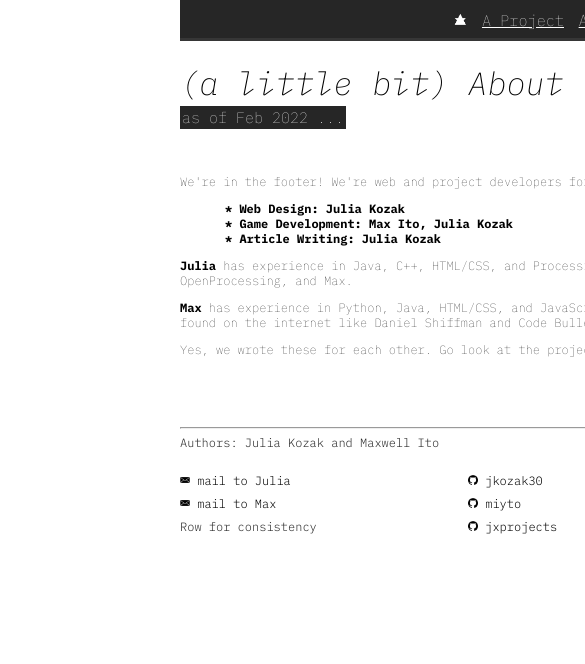
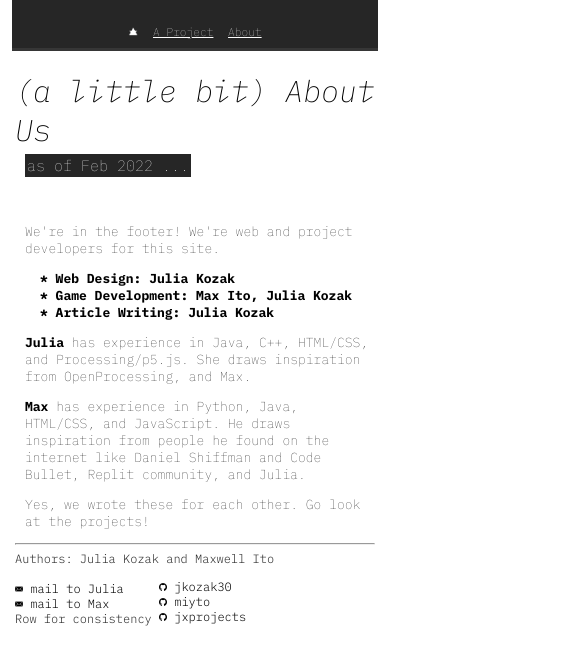
Before and after one commit to jxprojects/about, a plain HTML site: page index.html in a window 390 px wide. Shown: the top 664 px of the page, 585 px wide, since content can reach past the window. Drawn offline with Linux system fonts and the light colour scheme.

Commit message:
plaisndsi

```diff
--- a/styles.css
+++ b/styles.css
@@ -127,3 +127,105 @@ footer a {
 #xtra {
     margin-top: 8px;
 }
+
+
+
+
+@media screen and (max-width:600px) {
+    body {
+        margin: 0;
+        padding: 0;
+        font-family: 'IBM Plex Mono', monospace;
+        background-color: white;
+        background-size: cover;
+        width:auto;
+    }
+
+    .sel {
+        padding: 0;
+        margin: 0;
+        margin-top: 0px;
+        text-align: center;
+        background-color: rgb(1, 1, 1, 0.85);
+        margin-left: 3%;
+        margin-right: 3%;
+        padding-top: 20px;
+    }
+    .sel a {
+        font-size: 70%;
+    }
+    .sel button {
+        font-size: 70%;
+    }
+    .sel img {
+        max-width: 10px;
+    }
+    .main h1 {
+        margin-left: 15px;
+        font-size: 30px;
+    }
+    .main p {
+        font-size: 13px;
+        margin-right: 15px;
+        margin-left: 25px;
+    }
+    .main .bigtab {
+        margin-left: 40px;
+    }
+    .main .da {
+        margin-left: 25px;
+        margin-top: 25px;
+    }
+    .pro {
+        margin-left: 5%;
+        margin-right: 5%;
+
+    }
+    .pro img {
+        width: 100%;
+        border: 3px solid rgb(1, 1, 1, 0.85);
+        border-radius: 10px;
+    }
+    .pro a {
+        display: block;
+        border-radius: 5px;
+        text-decoration: none;
+        margin-top: 10px;
+        margin-left: 0px;
+        background: rgb(200, 200, 200, 0.3);
+        width: 102%;
+        height: auto;
+        color: rgb(1, 1, 1, 0.85);
+        margin-bottom: 5px;
+    }
+    footer {
+        margin: 0;
+        padding: 0;
+        border-radius: 5px;
+        color:rgb(1, 1, 1, 0.85);
+        margin-top: 0px;
+        font-size: 12px;
+        font-weight: 300;
+        margin-left: 15px;
+        margin-right: 15px;
+    }
+    footer img {
+        margin-top: 0px;
+        width: 8px;
+    }
+    footer p {
+        margin: 0;
+        padding: 0;
+    }
+    .lc {
+        margin-left: 40%;
+        margin-top: -47;
+    }
+    #xtra {
+        margin-top: 0px;
+    }
+    #crossline {
+        border-color:rgba(0, 0, 0, 0.0);
+    }
+
+}
```
